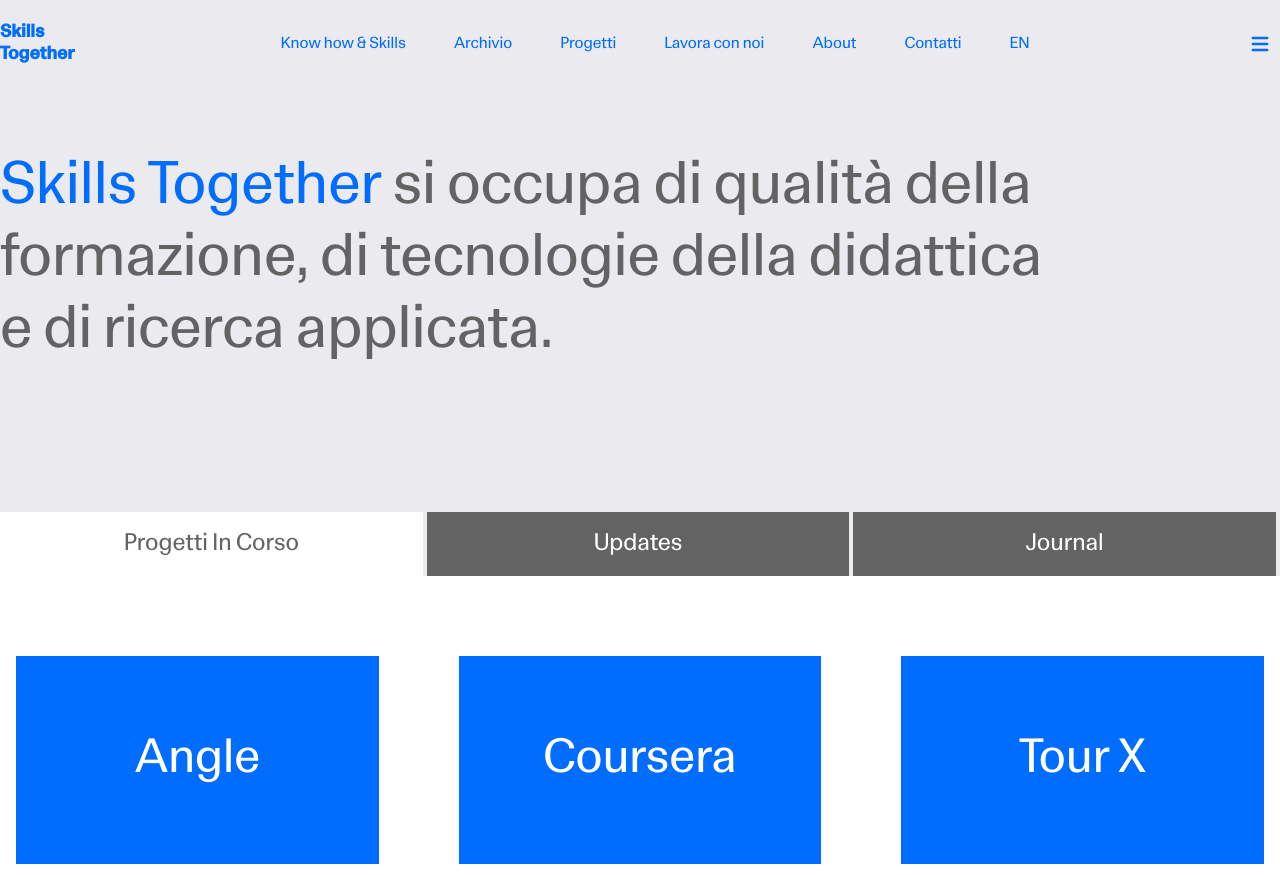
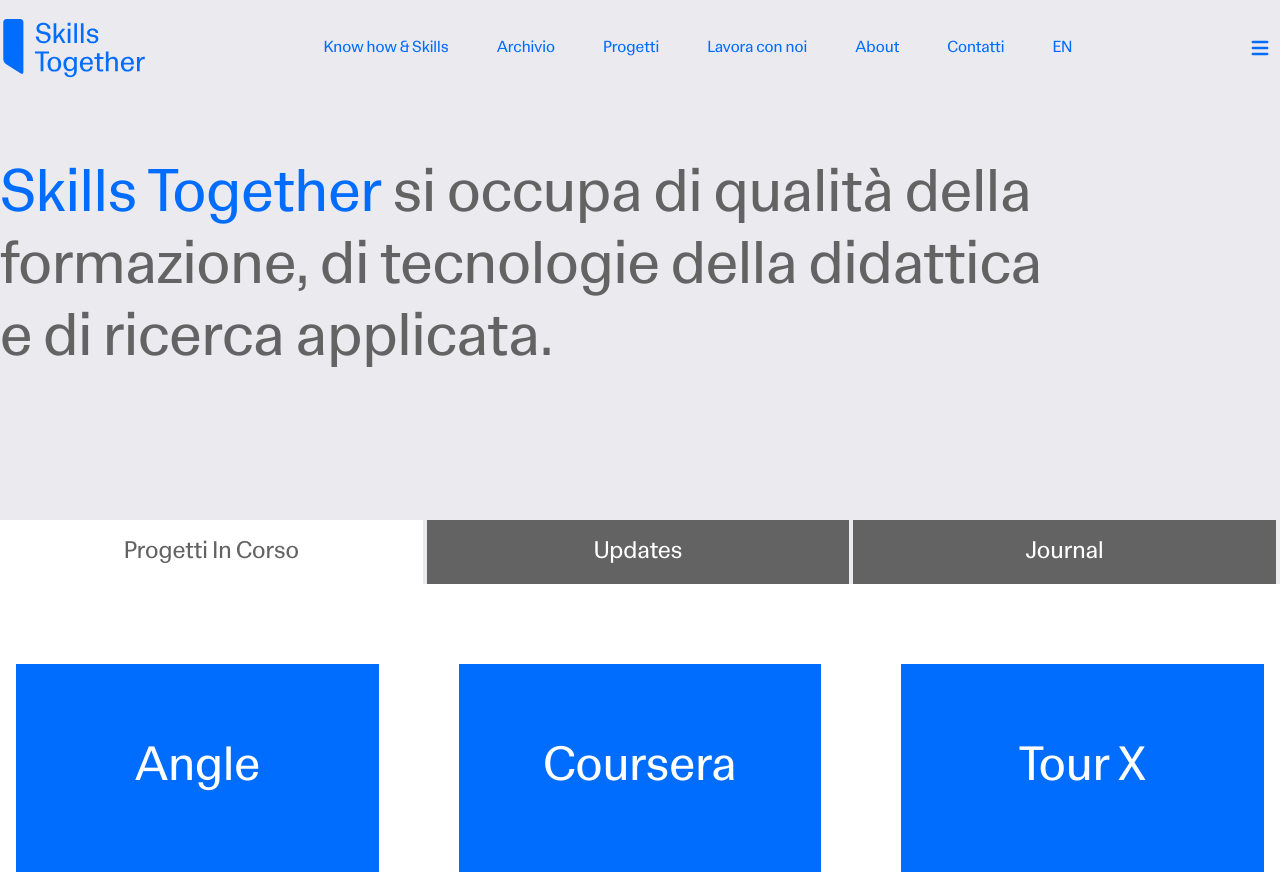
Before and after one commit to claudiopome/skills-together-website, a website built with Vite: page index.html in a window 1280 px wide. Shown: the top 875 px of the page. Built offline with nearby package versions, Linux system fonts and the light colour scheme.

Commit message:
wip: add logo; optimize svgs.

```diff
--- a/index.html
+++ b/index.html
@@ -11,8 +11,8 @@
   <nav>
     <div class="container flex flex-wrap justify-between items-center mx-auto">
       <a href="#" class="flex items-center">
-        <!-- <img src="assets/images/skillstogether-logo.svg" class="mr-3 h-6 sm:h-9" alt="Skills Together Logo"/> -->
-        <span class="text-lg leading-tight font-bold text-blue hover:text-yellow">Skills<br>Together</span>
+        <img src="assets/images/svg/logo.svg" class="mr-3 h-16" alt="Skills Together Logo"/>
+        <!--<span class="text-2xl leading-tight font-regular text-blue hover:text-yellow">Skills<br>Together</span> -->
       </a>
       <div class="flex items-center md:order-2">
         <button data-collapse-toggle="mobile-menu-language-select" type="button"
```
Also changed, not shown: assets/images/svg/logo.svg (added).
